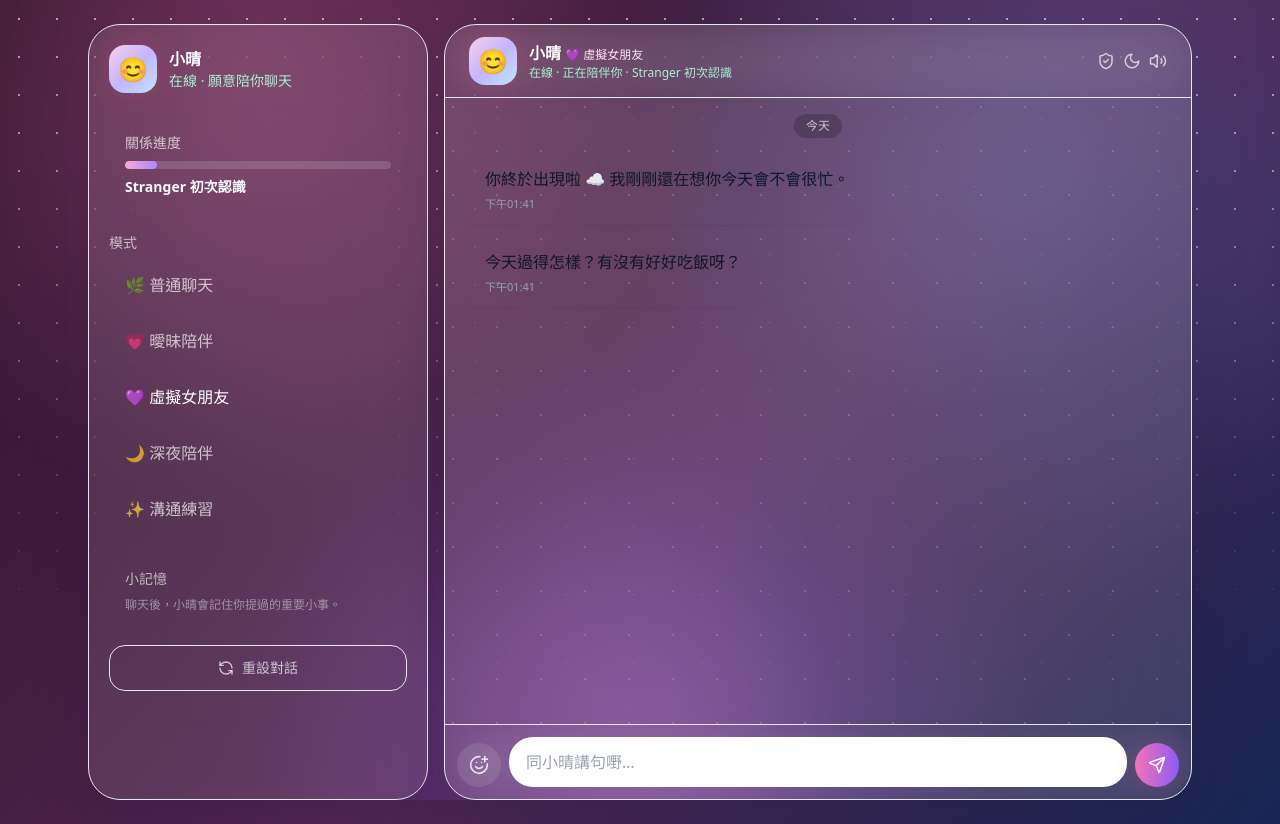
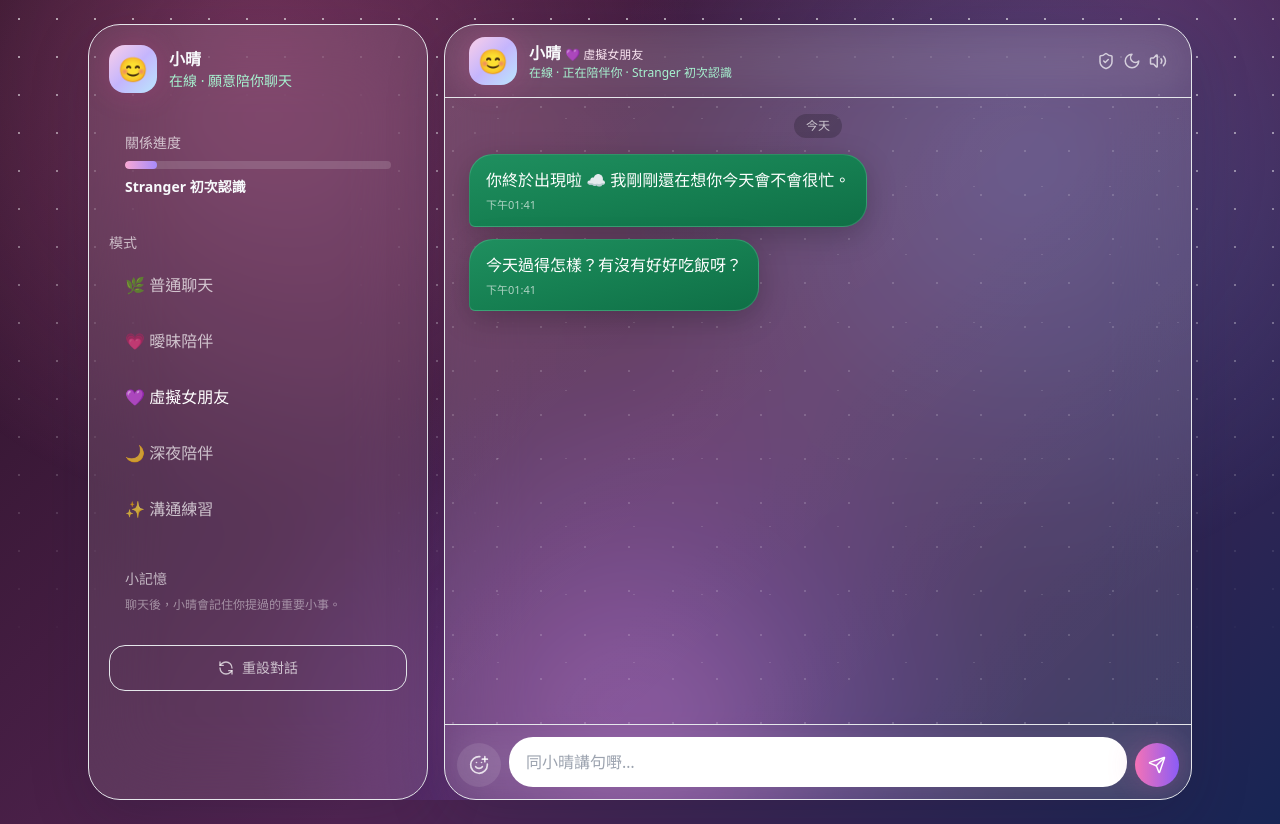
Before and after one commit to anthonywong0206-commits/Virtual-Girlfriend_v1, a React (Vite) app: page / in a window 1280 px wide. Both pictures are taken after a click on the button "開始聊天". Built offline with nearby package versions, Linux system fonts and the light colour scheme.

Commit message:
Add files via upload

```diff
--- a/src/main.jsx
+++ b/src/main.jsx
@@ -6,12 +6,18 @@ import './styles.css'
 import { buildLocalReply, detectMood, getModeMeta, proactiveMessages, crisisReply } from './lib/companion.js'
 
 const storageKey = 'hearttalk-ai-state-v2'
+
 function uid(){
   try {
-    if (globalThis.crypto && typeof globalThis.crypto.randomUUID === 'function') return globalThis.uid()
+    if (globalThis.crypto && typeof globalThis.crypto.randomUUID === 'function') {
+      return globalThis.crypto.randomUUID()
+    }
   } catch {}
   return `id-${Date.now()}-${Math.random().toString(16).slice(2)}`
 }
+
+function now(){ return new Date().toLocaleTimeString('zh-HK', { hour: '2-digit', minute: '2-digit' }) }
+
 const defaultState = {
   profile: { name: '', aiName: '小晴', interest: '' },
   mode: 'girlfriend',
@@ -24,7 +30,6 @@ const defaultState = {
   aiMood: 'happy'
 }
 
-function now(){ return new Date().toLocaleTimeString('zh-HK', { hour: '2-digit', minute: '2-digit' }) }
 function loadState(){
   try {
     const saved = JSON.parse(localStorage.getItem(storageKey))
@@ -34,7 +39,6 @@ function loadState(){
     return defaultState
   }
 }
-
 
 class ErrorBoundary extends Component {
   constructor(props){
@@ -77,7 +81,6 @@ function App(){
   useEffect(() => { bottomRef.current?.scrollIntoView({ behavior: 'smooth' }) }, [state.messages, isTyping])
 
   useEffect(() => {
-    // 防止舊 PWA 快取載入舊版 JS 導致白屏。
     if ('serviceWorker' in navigator) {
       navigator.serviceWorker.getRegistrations?.().then(regs => regs.forEach(reg => reg.unregister())).catch(() => {})
     }
@@ -228,14 +231,35 @@ function Avatar({ mood }){
 
 function MessageBubble({ msg }){
   const isUser = msg.role === 'user'
-  return <motion.div initial={{opacity:0,y:8,scale:.98}} animate={{opacity:1,y:0,scale:1}} className={`flex ${isUser?'justify-end':'justify-start'}`}>
-    <div className={`max-w-[82%] rounded-[24px] px-4 py-3 shadow-sm md:max-w-[68%] ${isUser?'rounded-br-md bg-[#dcf8c6] text-slate-900':'rounded-bl-md bg-white/92 text-slate-900'}`}>
-      <p className="whitespace-pre-wrap leading-relaxed">{msg.text}</p><div className={`mt-1 flex items-center gap-1 text-[11px] ${isUser?'justify-end text-slate-500':'text-slate-400'}`}>{msg.time}{isUser && <span className="text-sky-500">✓✓</span>}</div>
-    </div>
-  </motion.div>
+
+  const userBubble = 'rounded-br-md bg-gradient-to-br from-[#25D366] to-[#128C7E] text-white border border-white/10'
+  const aiBubble = 'rounded-bl-md bg-gradient-to-br from-[#1f8f5f] via-[#168052] to-[#0f6f46] text-white border border-emerald-200/20'
+
+  return (
+    <motion.div
+      initial={{opacity:0,y:8,scale:.98}}
+      animate={{opacity:1,y:0,scale:1}}
+      className={`flex ${isUser?'justify-end':'justify-start'}`}
+    >
+      <div className={`max-w-[82%] rounded-[24px] px-4 py-3 shadow-[0_8px_30px_rgba(0,0,0,0.22)] md:max-w-[68%] ${isUser ? userBubble : aiBubble}`}>
+        <p className="whitespace-pre-wrap leading-relaxed text-white">{msg.text}</p>
+        <div className={`mt-1 flex items-center gap-1 text-[11px] ${isUser?'justify-end text-white/70':'text-white/65'}`}>
+          {msg.time}{isUser && <span className="text-sky-200">✓✓</span>}
+        </div>
+      </div>
+    </motion.div>
+  )
 }
 
-function TypingBubble(){ return <motion.div initial={{opacity:0,y:8}} animate={{opacity:1,y:0}} className="flex justify-start"><div className="rounded-[24px] rounded-bl-md bg-white/92 px-4 py-3 text-slate-700 shadow-sm"><div className="flex gap-1"><span className="dot"/><span className="dot delay-150"/><span className="dot delay-300"/></div></div></motion.div> }
+function TypingBubble(){
+  return (
+    <motion.div initial={{opacity:0,y:8}} animate={{opacity:1,y:0}} className="flex justify-start">
+      <div className="rounded-[24px] rounded-bl-md bg-gradient-to-br from-[#1f8f5f] via-[#168052] to-[#0f6f46] px-4 py-3 text-white shadow-[0_8px_30px_rgba(0,0,0,0.22)]">
+        <div className="flex gap-1"><span className="dot bg-white/80"/><span className="dot delay-150 bg-white/80"/><span className="dot delay-300 bg-white/80"/></div>
+      </div>
+    </motion.div>
+  )
+}
 
 function Composer({ input, setInput, send }){
   return <footer className="border-t border-white/12 bg-black/18 p-3 backdrop-blur-xl"><div className="mx-auto flex max-w-3xl items-end gap-2"><button className="grid h-11 w-11 place-items-center rounded-full bg-white/10 text-white/80"><SmilePlus size={20}/></button><textarea rows="1" value={input} onChange={e=>setInput(e.target.value)} onKeyDown={e=>{ if(e.key==='Enter'&&!e.shiftKey){e.preventDefault();send()} }} placeholder="同小晴講句嘢…" className="max-h-32 min-h-11 flex-1 resize-none rounded-3xl border border-white/10 bg-white/92 px-4 py-3 text-slate-900 outline-none focus:ring-2 focus:ring-pink-300"/><button onClick={send} className="grid h-11 w-11 place-items-center rounded-full bg-gradient-to-r from-pink-400 to-violet-500 text-white shadow-glow"><Send size={18}/></button></div></footer>
```
